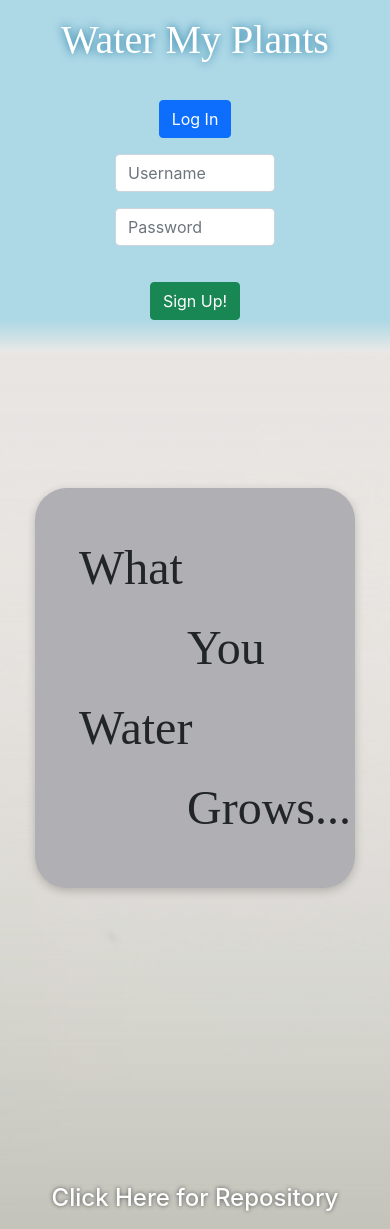
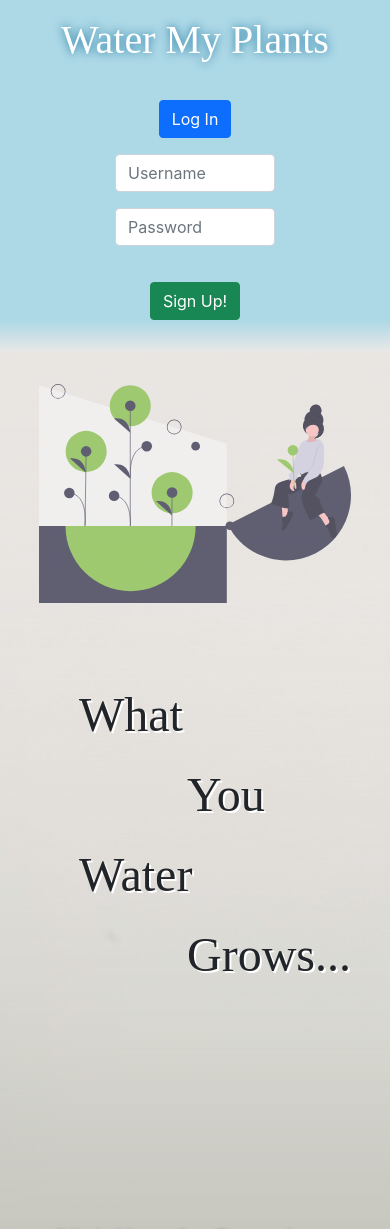
Before and after one commit to water-my-plants2/front-end, a React (Create React App) app: page / in a window 390 px wide. Shown: the top 1229 px of the page. Built offline with nearby package versions, Linux system fonts and the light colour scheme; a web font is replaced by a local one.

Commit message:
attempt to fix netlify routing issue, styling on homepage

```diff
--- a/src/App.css
+++ b/src/App.css
@@ -258,18 +258,20 @@ body {
 .hero-text-wrap {
   display: flex;
   flex-direction: column;
-  background-color: rgb(176, 175, 179);
+  background-color: transparent;
   height: 25rem;
   width: 20rem;
   margin-left: 4rem;
   border-radius: 2rem;
   justify-content: center;
   align-items: center;
-  box-shadow: 0 3px 10px rgb(0 0 0 / 0.2);
+  /* box-shadow: 0 3px 10px rgb(0 0 0 / 0.2); */
+  /* opacity: 0; */
 }
 
 .row {
   font-family: "Style Script", cursive;
+  text-shadow: 2px 2px #ffffff;
   /* background-color: red; */
   width: 80%;
   height: 20%;
@@ -331,7 +333,9 @@ body {
 
 @media only screen and (max-width: 550px) {
   .homepage-imgwrap {
-    display: none;
+    /* display: none; */
+    width: 80%;
+    margin-top: 2rem;
   }
 
   .login-form {
```
Also changed, not shown: 1 other file (tests, documents, lock files or other folders).
